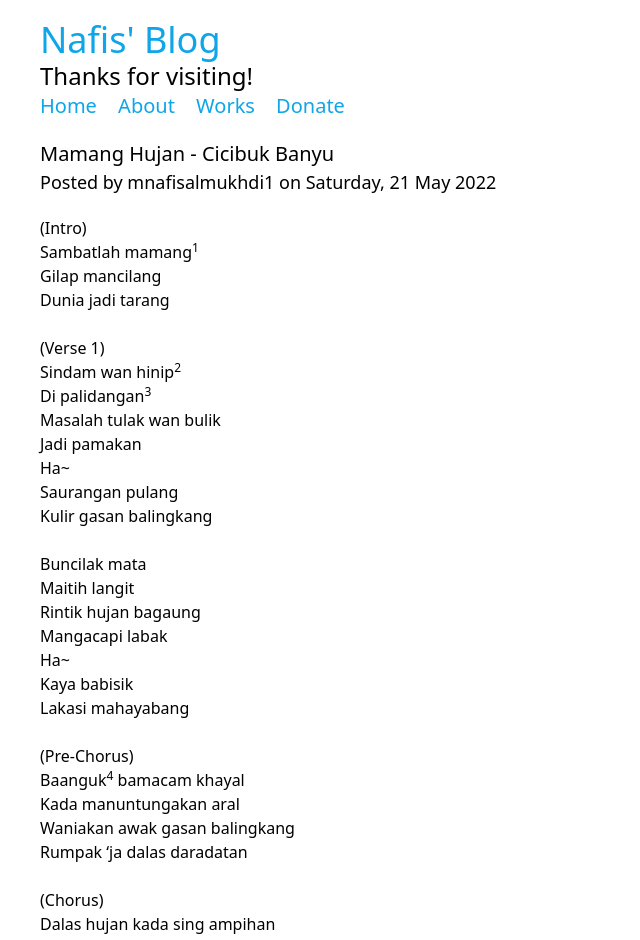
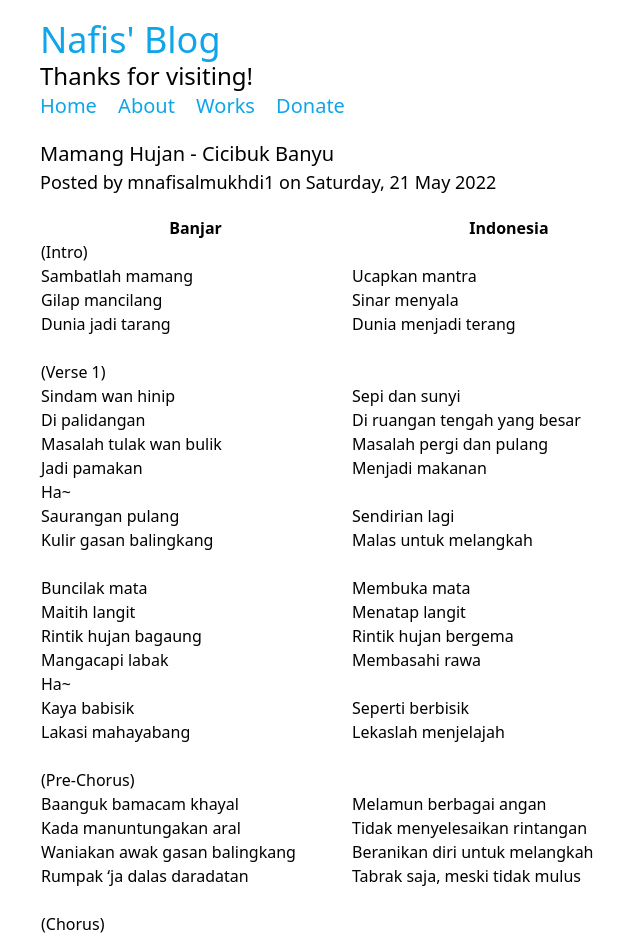
Before and after one commit to mnafisalmukhdi1/blog, a Jekyll site: the page built from _posts/2022-05-21-mantra-hujan.md, in a window 1280 px wide and 1400 px high. Shown: the top 940 px of the window, without its empty margins (0-640 px from the left). Built offline with Jekyll 4.4.1, drawn with Linux system fonts in a browser that asks for light colours; nearby versions of some CDN libraries; some of the changed text lies outside the part shown.

Commit message:
Update 2022-05-21-mantra-hujan.md

```diff
--- a/_posts/2022-05-21-mantra-hujan.md
+++ b/_posts/2022-05-21-mantra-hujan.md
@@ -3,55 +3,42 @@ layout: post
 title: "Mamang Hujan - Cicibuk Banyu"
 author: mnafisalmukhdi1
 ---
-(Intro)<br>
-Sambatlah mamang[^1]<br>
-Gilap mancilang<br>
-Dunia jadi tarang<br>
-<br>
-(Verse 1)<br>
-Sindam wan hinip[^2]<br>
-Di palidangan[^3]<br>
-Masalah tulak wan bulik<br>
-Jadi pamakan<br>
-Ha~<br>
-Saurangan pulang<br>
-Kulir gasan balingkang<br>
-<br>
-Buncilak mata<br>
-Maitih langit<br>
-Rintik hujan bagaung<br>
-Mangacapi labak<br>
-Ha~<br>
-Kaya babisik<br>
-Lakasi mahayabang<br>
-<br>
-(Pre-Chorus)<br>
-Baanguk[^4] bamacam khayal<br>
-Kada manuntungakan aral<br>
-Waniakan awak gasan balingkang<br>
-Rumpak 'ja dalas daradatan<br>
-<br>
-(Chorus)<br>
-Dalas hujan kada sing ampihan<br>
-Masih ada ulun mangawani pian<br>
-Sambatlah mamang hindau[^5] pang datang<br>
-Gasan hari-hari tarang<br>
-Hawanakan[^6] nang aancaan<br>
-Nang mangalubuni hati wan pikiran<br>
-Sambatlah mamang hindau[^5] pang datang<br>
-Buka lambaran nang hanyar
-
-***
-Perlu diketahui, bahwa lirik ini tidak diterjemahkan secara harfiah. Banyak perubahan dilakukan demi menyesuaikan dengan jumlah suku kata, irama, maupun rima.
-
-[^1]: Mamang berarti mantra dalam bahasa Banjar. Mungkin terdengar lucu dalam bahasa lain.
-
-[^2]: Banyak varian untuk "Sunyi dan sepi" dalam bahasa Banjar, tapi kata "sindam" dipilih untuk melestarikan kata arkais dan "hinip" hanya untuk menyesuaikan rima.
-
-[^3]: Palidangan sebenarnya berarti ruang tengah dalam arsitektur Rumah Banjar, dikenal sebagai ruang terluas. Pesan yang ingin kusampaikan adalah rasa kesepian dalam ruang yang besar, setara dengan sendirian di tengah keramaian.
-
-[^4]: Memikirkan dalam lamunan.
-
-[^5]: Cahaya dari kejauhan.
-
-[^6]: Remehkan, atau hilangkan sepenuhnya.
+| Banjar | Indonesia |
+| --- | --- |
+| (Intro)
+| Sambatlah mamang | Ucapkan mantra
+| Gilap mancilang | Sinar menyala
+| Dunia jadi tarang | Dunia menjadi terang
+| |  |
+| (Verse 1)
+| Sindam wan hinip | Sepi dan sunyi
+| Di palidangan | Di ruangan tengah yang besar
+| Masalah tulak wan bulik | Masalah pergi dan pulang
+| Jadi pamakan | Menjadi makanan
+| Ha~
+| Saurangan pulang | Sendirian lagi
+| Kulir gasan balingkang | Malas untuk melangkah
+||
+| Buncilak mata | Membuka mata
+| Maitih langit | Menatap langit
+| Rintik hujan bagaung | Rintik hujan bergema
+| Mangacapi labak | Membasahi rawa
+| Ha~
+| Kaya babisik | Seperti berbisik
+| Lakasi mahayabang | Lekaslah menjelajah
+||
+|(Pre-Chorus)
+|Baanguk bamacam khayal | Melamun berbagai angan
+|Kada manuntungakan aral | Tidak menyelesaikan rintangan
+|Waniakan awak gasan balingkang | Beranikan diri untuk melangkah
+|Rumpak 'ja dalas daradatan | Tabrak saja, meski tidak mulus
+||
+|(Chorus)
+|Dalas hujan kada sing ampihan | Walau hujan tak kunjung berhenti
+|Masih ada ulun mangawani Pian | Masih ada saya menemani Anda
+|Sambatlah mamang hindau pang datang | Ucapkan mantra, cahaya dari jauh datang
+|Gasan hari-hari tarang | Untuk hari-hari terang
+|Hawanakan nang aancaan | Hilangkan yang ragu-ragu
+|Nang mangalubuni hati wan pikiran | Yang menyelimuti hati dan pikiran
+|Sambatlah mamang hindau pang datang | Ucapkan mantra, cahaya dari jauh datang
+|Buka lambaran nang hanyar | Buka lembaran yang baru
```
